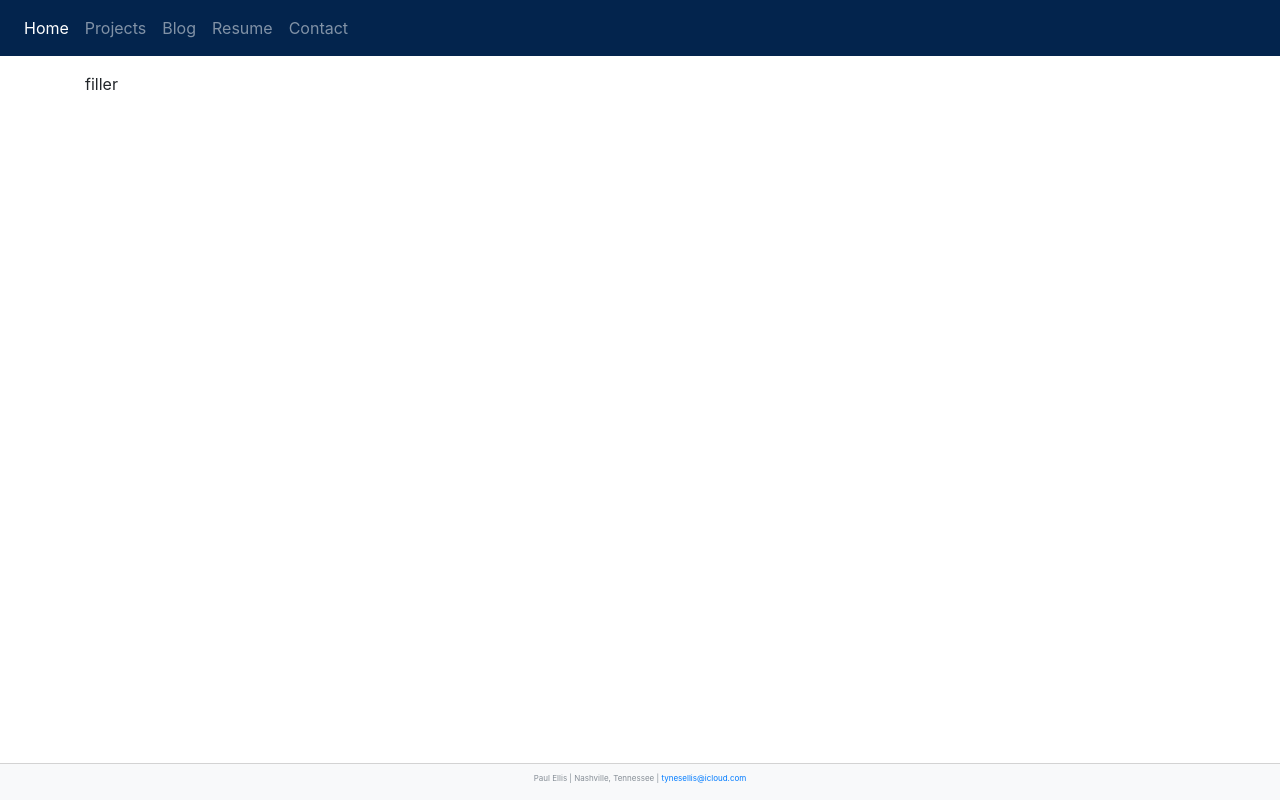
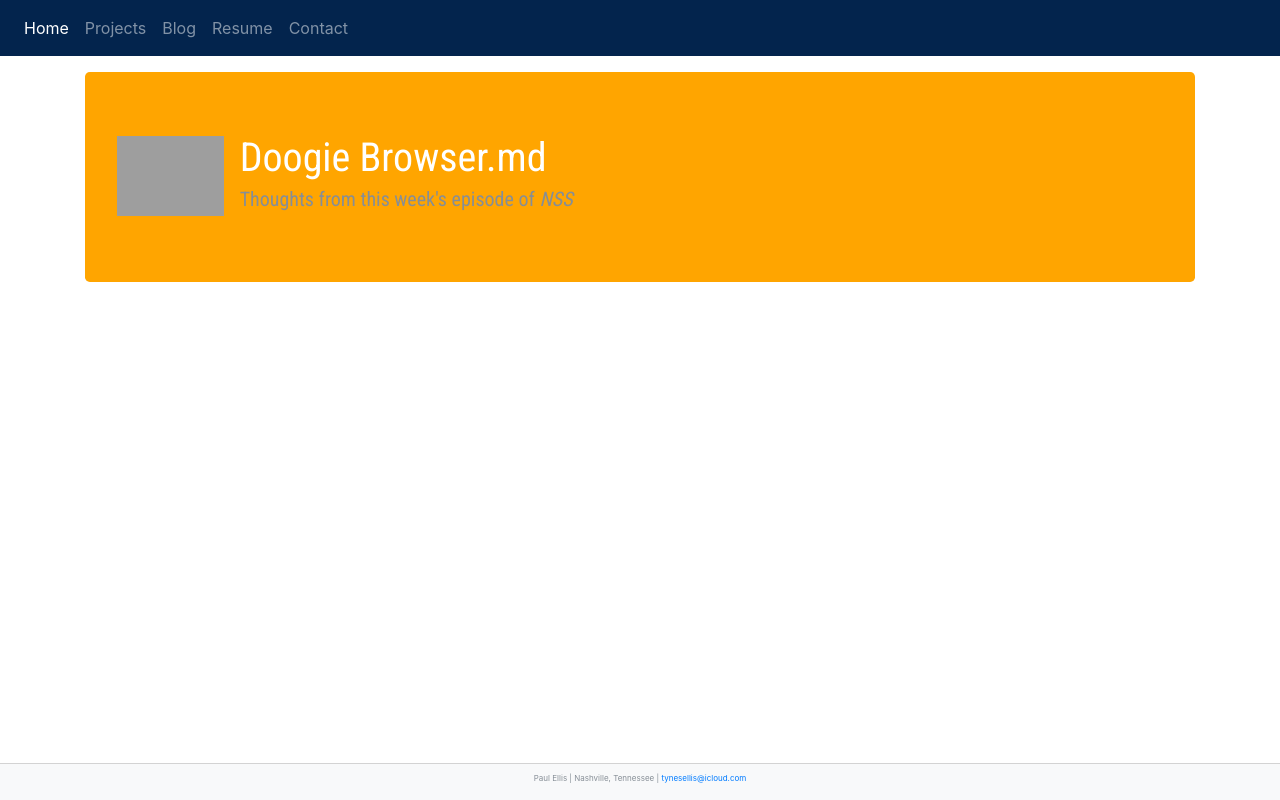
Before and after one commit to tynesellis/tynesellis.github.io, a plain HTML site: page blog.html in a window 1280 px wide. Drawn offline with nearby package versions, Linux system fonts and the light colour scheme; grey boxes are pictures that could not be loaded.

Commit message:
blog page added

```diff
--- a/blog.html
+++ b/blog.html
@@ -37,7 +37,11 @@
         </nav>
 
         <div class="container mt-3">
-          <p>filler</p>
+            <header id="jumbotron" class="container jumbotron mb-3">
+                <img id="headShot" class="img-rounded float-left mr-3" src="https://scontent-iad3-1.xx.fbcdn.net/v/t31.0-8/322731_605532891549_851121386_o.jpg?oh=b89a0f512c570bba8c77cb420dcdedd2&oe=5A81A21F" height="80" width="auto">
+                <h1>Doogie Browser.md</h1>
+                <h5 class="text-muted">Thoughts from this week's episode of <em>NSS</em></h5>
+              </header>
 
       </div>
       <footer id="footer" class="container-fluid fixed-bottom text-center bg-light ">
```
